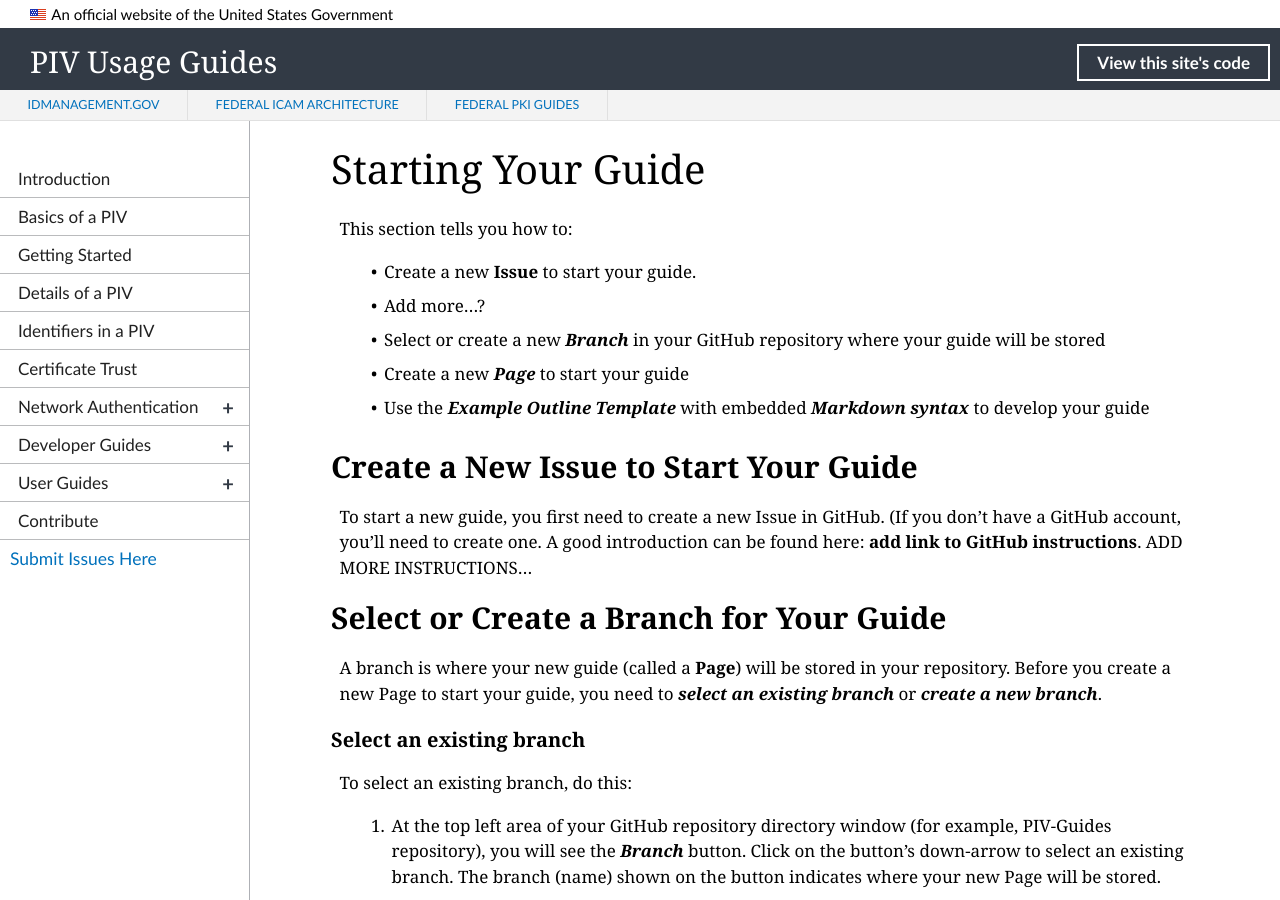
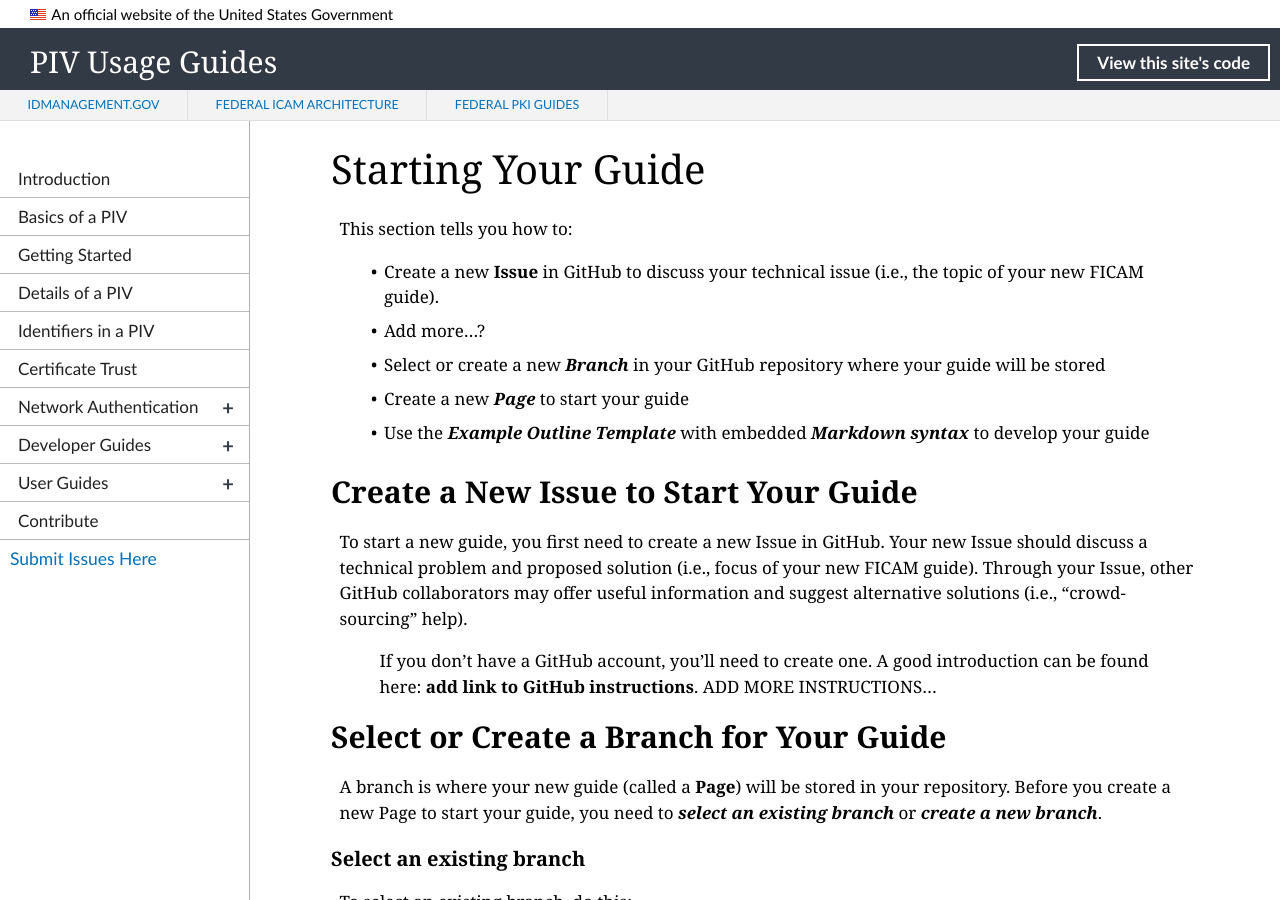
Before and after one commit to GSA/piv-guides, a Jekyll site: the page built from pages/template-2.md, in a window 1280 px wide and 900 px high, scrolled down 655 px. Built offline with Jekyll 4.4.1, drawn with Linux system fonts in a browser that asks for light colours; nearby versions of some CDN libraries.

Commit message:
Update template-2.md

```diff
--- a/pages/template-2.md
+++ b/pages/template-2.md
@@ -21,7 +21,7 @@
 
 This section tells you how to:
 
-  * Create a new **Issue** to start your guide.
+  * Create a new **Issue** in GitHub to discuss your technical issue (i.e., the topic of your new FICAM guide).
   * Add more...?
   * Select or create a new **_Branch_** in your GitHub repository where your guide will be stored
   * Create a new **_Page_** to start your guide
@@ -29,7 +29,9 @@
 
 ## Create a New Issue to Start Your Guide
 
-To start a new guide, you first need to create a new Issue in GitHub. (If you don't have a GitHub account, you'll need to create one. A good introduction can be found here: **add link to GitHub instructions**.   ADD MORE INSTRUCTIONS...
+To start a new guide, you first need to create a new Issue in GitHub. Your new Issue should discuss a technical problem and proposed solution (i.e., focus of your new FICAM guide). Through your Issue, other GitHub collaborators may offer useful information and suggest alternative solutions (i.e., "crowd-sourcing" help).
+
+> If you don't have a GitHub account, you'll need to create one. A good introduction can be found here: **add link to GitHub instructions**.   ADD MORE INSTRUCTIONS...
 
 ## Select or Create a Branch for Your Guide
 
```
